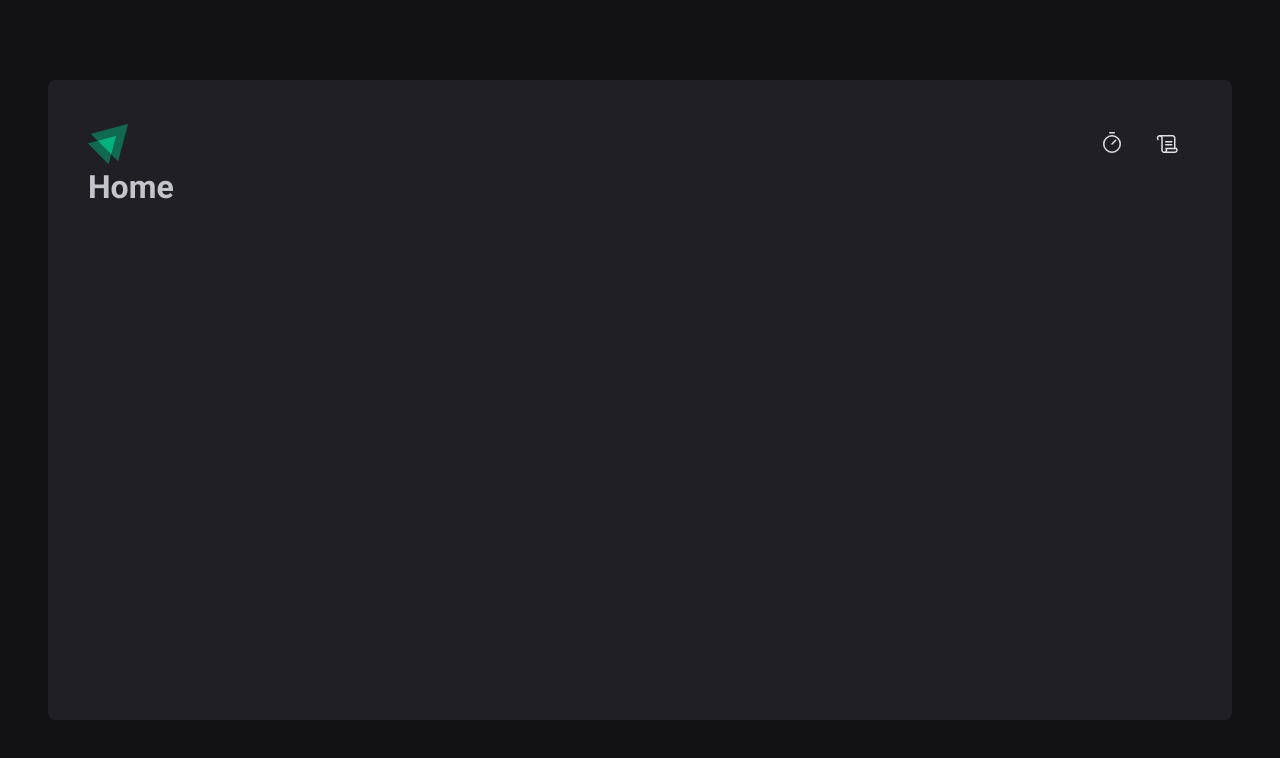
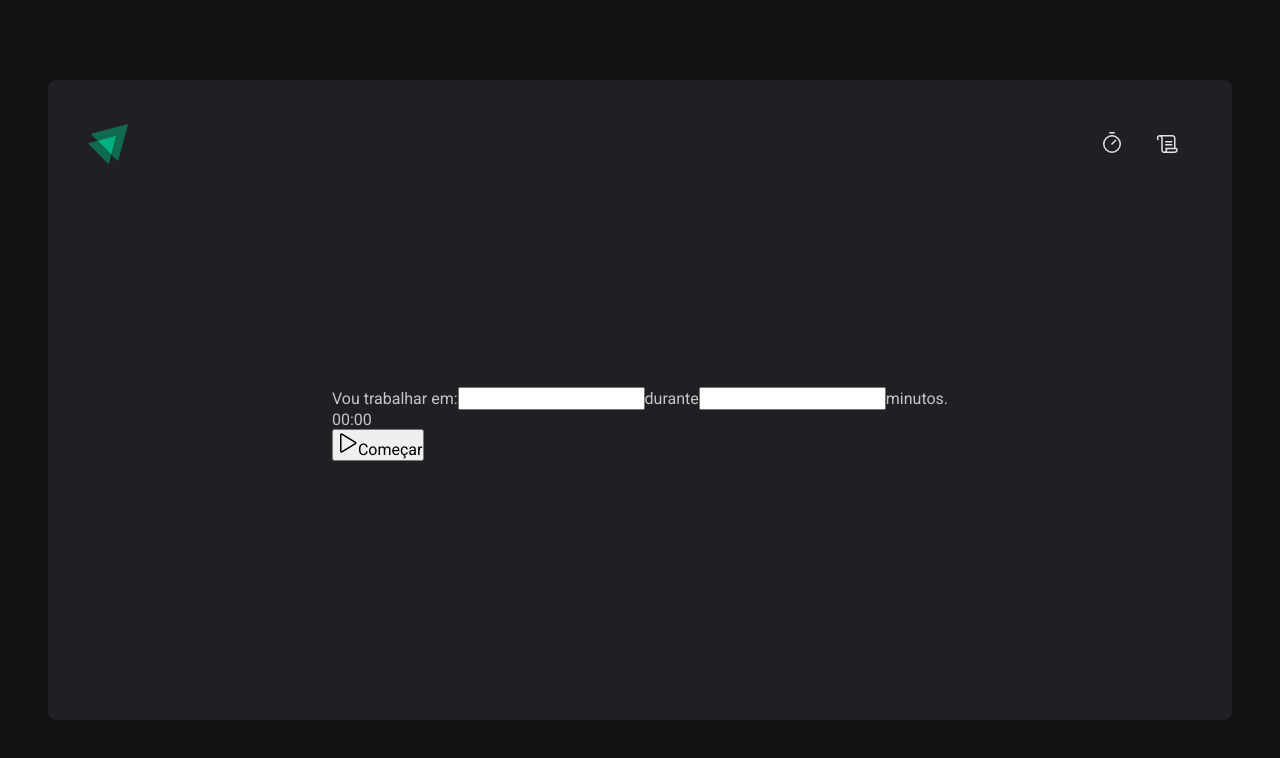
Before and after one commit to Matheus-Arruda3006/Timer, a React (Vite) app: page / in a window 1280 px wide. Shown: the top 758 px of the page. Built offline with nearby package versions, Linux system fonts and the light colour scheme.

Commit message:
home initial commit

```diff
--- a/src/pages/Home.tsx
+++ b/src/pages/Home.tsx
@@ -1,5 +1,33 @@
+import { Play } from "phosphor-react";
+import { CountdownContainer, FormContainer, HomeContainer } from "./stylesHome";
+
 export function Home (){
     return(
-        <h1>Home</h1>
+        <HomeContainer>
+            <form action="">
+                <FormContainer>
+                    <label htmlFor="task">Vou trabalhar em:</label>
+                    <input id="task" />
+
+                    <label htmlFor="minutesAmount">durante</label>
+                    <input type="number" id="minutesAmount" />
+
+                    <span>minutos.</span>
+                </FormContainer>
+
+                <CountdownContainer>
+                    <span>0</span>
+                    <span>0</span>
+                    <span>:</span>
+                    <span>0</span>
+                    <span>0</span>
+                </CountdownContainer>
+
+                <button>
+                    <Play size={24}/>
+                    Começar
+                </button>
+            </form>
+        </HomeContainer>
     );
 }
--- /dev/null
+++ b/src/pages/stylesHome.ts
@@ -0,0 +1,19 @@
+import styled from "styled-components";
+
+export const HomeContainer = styled.main`
+    flex: 1;
+    display: flex;
+    flex-direction: column;
+    align-items: center;
+    justify-content: center;
+
+
+`;
+
+export const FormContainer = styled.div`
+
+`;
+
+export const CountdownContainer = styled.div`
+
+`;
```
